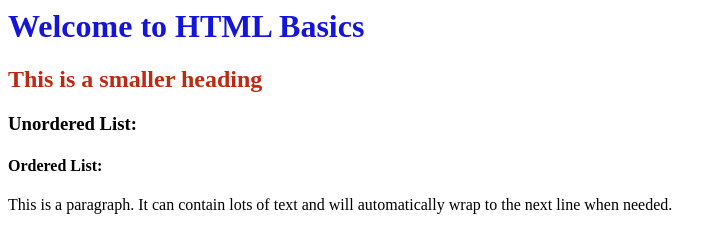
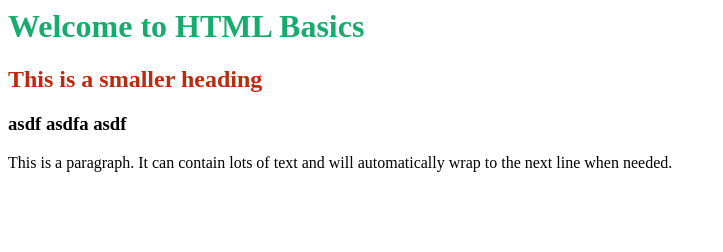
Before and after one commit to gonchigars/html, a plain HTML site: page 1.html in a window 1280 px wide. Shown: the whole page, without its empty margins (0-723 px from the left). Drawn offline with Linux system fonts and the light colour scheme.

Commit message:
changed color

```diff
--- a/1.css
+++ b/1.css
@@ -1,5 +1,5 @@
 h1 {
-    color: #1515da;
+    color: #16ac6d;
 
 }
 
--- a/1.html
+++ b/1.html
@@ -10,8 +10,7 @@
 
     <h1>Welcome to HTML Basics</h1>
     <h2>This is a smaller heading</h2>
-    <h3>Unordered List: </h3>
-    <h4>Ordered List: </h4>
+    <h3>asdf asdfa asdf</h3>
     <p>This is a paragraph. It can contain lots of text and will automatically wrap to the next line when needed.</p>
 
 </body>
```
Also changed, not shown: 1 other file.
